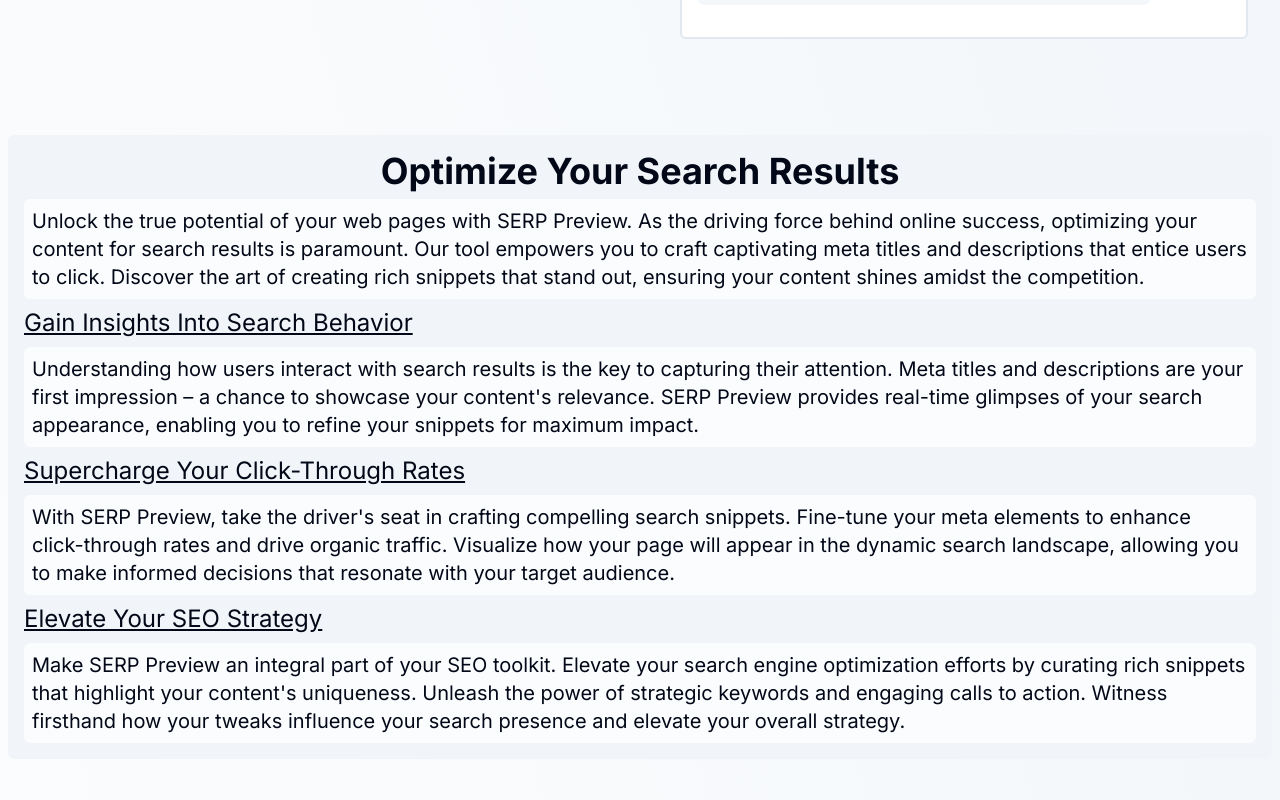
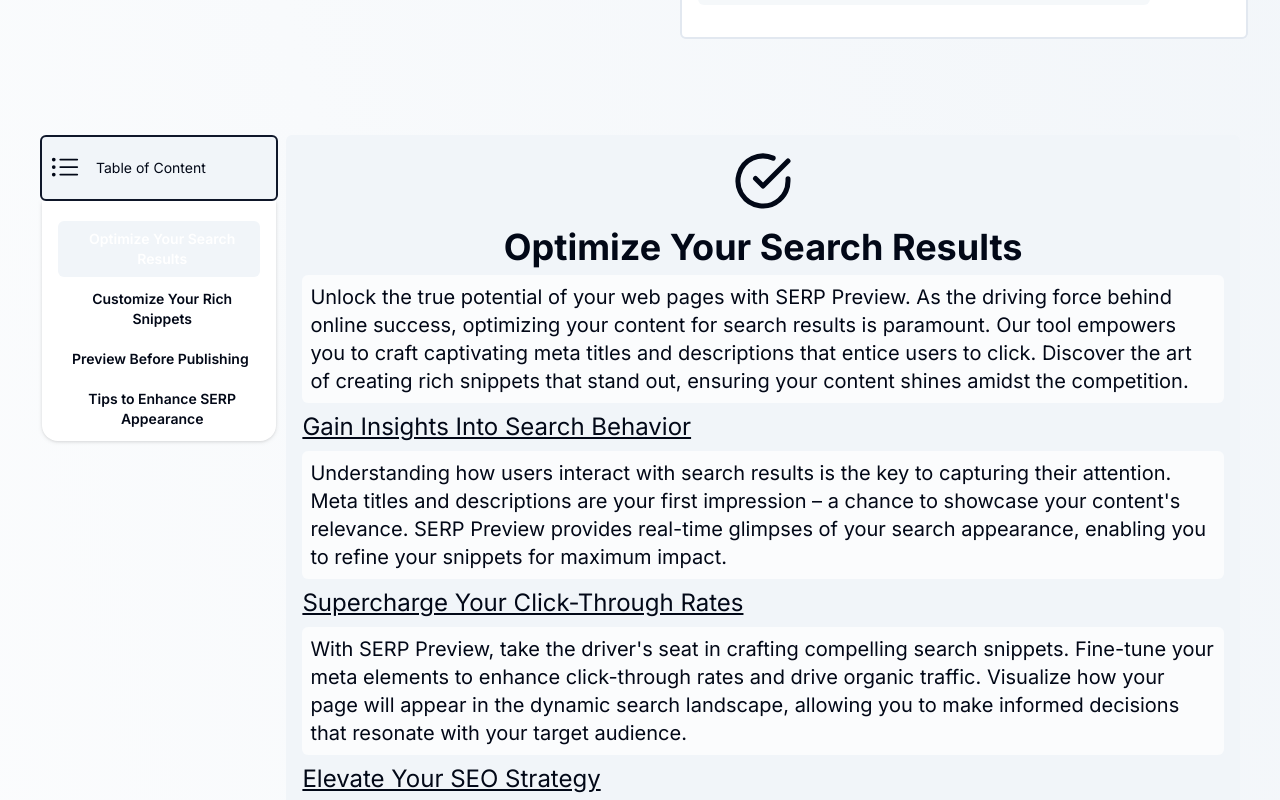
Before and after one commit to AlvaroUrena/serppreview, a Next.js app: page / in a window 1280 px wide. Shown: the part 1080-1880 px from the top of the page. Built offline with nearby package versions, Linux system fonts and the light colour scheme.

Commit message:
TOC added

```diff
--- a/src/app/page.tsx
+++ b/src/app/page.tsx
@@ -5,6 +5,14 @@ import { Separator } from '@/components/ui/separator'
 import { Tabs, TabsContent, TabsList, TabsTrigger } from '@/components/ui/tabs'
 import SiteContextProvider from '@/contexts/site-context'
 import { Metadata } from 'next'
+import {
+  CheckCircle,
+  ClipboardEdit,
+  MonitorCheck,
+  Lightbulb
+} from 'lucide-react'
+import TOC from '@/components/toc'
+import TOCContainer from '@/components/tocContainer'
 
 export const metadata: Metadata = {
   title: 'SERP Preview - SERP Snippet Preview Tool',
@@ -23,9 +31,9 @@ export default function Home() {
           </span>
         </h1>
         <Separator className='h-2 rounded-md' />
-        <h2 className='mt-2 text-center text-xl'>
+        <p className='mt-2 text-center text-xl'>
           Welcome to SERP Preview – Your Gateway to Enhanced Search Visibility
-        </h2>
+        </p>
       </section>
       <SiteContextProvider>
         <div className='mx-auto block max-w-[1450px] grid-cols-2 place-items-center items-start px-6 md:gap-8 lg:grid lg:gap-20'>
@@ -46,13 +54,15 @@ export default function Home() {
           <Preview />
         </div>
       </SiteContextProvider>
-      <section className='container mt-24 space-y-2 rounded-md bg-accent p-4'>
+      <TOCContainer>
+        <section className='container space-y-2 rounded-md bg-accent p-4'>
+          <CheckCircle size={60} className='mx-auto mb-4' />
           <h2 className='text-center text-4xl font-bold'>
             Optimize Your Search Results
           </h2>
           <p className='rounded-md bg-background/70 p-2 text-xl'>
-          Unlock the true potential of your web pages with SERP Preview. As the
-          driving force behind online success, optimizing your content for
+            Unlock the true potential of your web pages with SERP Preview. As
+            the driving force behind online success, optimizing your content for
             search results is paramount. Our tool empowers you to craft
             captivating meta titles and descriptions that entice users to click.
             Discover the art of creating rich snippets that stand out, ensuring
@@ -63,32 +73,33 @@ export default function Home() {
           </h3>
           <p className='rounded-md bg-background/70 p-2 text-xl'>
             Understanding how users interact with search results is the key to
-          capturing their attention. Meta titles and descriptions are your first
-          impression – a chance to showcase your content&apos;s relevance. SERP
-          Preview provides real-time glimpses of your search appearance,
-          enabling you to refine your snippets for maximum impact.
+            capturing their attention. Meta titles and descriptions are your
+            first impression – a chance to showcase your content&apos;s
+            relevance. SERP Preview provides real-time glimpses of your search
+            appearance, enabling you to refine your snippets for maximum impact.
           </p>
           <h3 className='text-2xl underline'>
             Supercharge Your Click-Through Rates
           </h3>
           <p className='rounded-md bg-background/70 p-2 text-xl'>
-          With SERP Preview, take the driver&apos;s seat in crafting compelling
-          search snippets. Fine-tune your meta elements to enhance click-through
-          rates and drive organic traffic. Visualize how your page will appear
-          in the dynamic search landscape, allowing you to make informed
-          decisions that resonate with your target audience.
+            With SERP Preview, take the driver&apos;s seat in crafting
+            compelling search snippets. Fine-tune your meta elements to enhance
+            click-through rates and drive organic traffic. Visualize how your
+            page will appear in the dynamic search landscape, allowing you to
+            make informed decisions that resonate with your target audience.
           </p>
           <h3 className='text-2xl underline'>Elevate Your SEO Strategy</h3>
           <p className='rounded-md bg-background/70 p-2 text-xl'>
             Make SERP Preview an integral part of your SEO toolkit. Elevate your
             search engine optimization efforts by curating rich snippets that
             highlight your content&apos;s uniqueness. Unleash the power of
-          strategic keywords and engaging calls to action. Witness firsthand how
-          your tweaks influence your search presence and elevate your overall
-          strategy.
+            strategic keywords and engaging calls to action. Witness firsthand
+            how your tweaks influence your search presence and elevate your
+            overall strategy.
           </p>
         </section>
         <section className='container mt-24 space-y-2 rounded-md bg-accent p-4'>
+          <ClipboardEdit size={60} className='mx-auto mb-4' />
           <h2 className='text-center text-4xl font-bold'>
             Customize Your Rich Snippets
           </h2>
@@ -99,8 +110,8 @@ export default function Home() {
             Unleash the Power of Rich Snippets
           </h3>
           <p className='rounded-md bg-background/70 p-2 text-xl'>
-          In the digital realm, first impressions matter, and rich snippets are
-          your secret weapon. SERP Preview empowers you to customize your
+            In the digital realm, first impressions matter, and rich snippets
+            are your secret weapon. SERP Preview empowers you to customize your
             snippets, enabling you to showcase your content&apos;s essence
             succinctly. Elevate your brand&apos;s visibility and resonate with
             your audience before they even click.
@@ -116,10 +127,10 @@ export default function Home() {
           <h3 className='text-2xl underline'>Stand Out in the Search Crowd</h3>
           <p className='rounded-md bg-background/70 p-2 text-xl'>
             In a sea of search results, differentiation is the key. With SERP
-          Preview, sculpt your rich snippets to stand out. Highlight your unique
-          selling points, whether it&apos;s stellar reviews, tantalizing
-          recipes, or comprehensive lists. Let your content shine, compelling
-          users to explore further.
+            Preview, sculpt your rich snippets to stand out. Highlight your
+            unique selling points, whether it&apos;s stellar reviews,
+            tantalizing recipes, or comprehensive lists. Let your content shine,
+            compelling users to explore further.
           </p>
           <h3 className='text-2xl underline'>
             Visualize Success Before Publishing
@@ -128,11 +139,12 @@ export default function Home() {
             Before you hit &quot;publish&quot; embark on a journey of foresight
             with SERP Preview. Witness how your rich snippets will appear in the
             search arena. Fine-tune and experiment until your snippet radiates
-          brilliance. Empower your content to seize attention and entice clicks,
-          all before it goes live.
+            brilliance. Empower your content to seize attention and entice
+            clicks, all before it goes live.
           </p>
         </section>
         <section className='container mt-24 space-y-2 rounded-md bg-accent p-4'>
+          <MonitorCheck size={60} className='mx-auto mb-4' />
           <h2 className='text-center text-4xl font-bold'>
             Preview Before Publishing
           </h2>
@@ -177,6 +189,7 @@ export default function Home() {
           </p>
         </section>
         <section className='container mt-24 space-y-2 rounded-md bg-accent p-4'>
+          <Lightbulb size={60} className='mx-auto mb-4' />
           <h2 className='text-center text-4xl font-bold'>
             Tips to Enhance SERP Appearance
           </h2>
@@ -198,29 +211,32 @@ export default function Home() {
           </h3>
           <p className='rounded-md bg-background/70 p-2 text-xl'>
             In the dance of search results, size matters. SERP Preview empowers
-          you to perfect your snippet lengths, ensuring they display flawlessly
-          across devices and screen sizes. Avoid truncation woes and maintain a
-          seamless, captivating presentation that beckons users to delve deeper.
+            you to perfect your snippet lengths, ensuring they display
+            flawlessly across devices and screen sizes. Avoid truncation woes
+            and maintain a seamless, captivating presentation that beckons users
+            to delve deeper.
           </p>
           <h3 className='text-2xl underline'>
             The Art of Captivating Calls to Action
           </h3>
           <p className='rounded-md bg-background/70 p-2 text-xl'>
-          Seize the moment with strategic calls to action. SERP Preview enables
-          you to infuse your rich snippets with compelling invitations that
-          entice users to engage. From exploring your products to diving into
-          your articles, tailor your calls to action to prompt meaningful
+            Seize the moment with strategic calls to action. SERP Preview
+            enables you to infuse your rich snippets with compelling invitations
+            that entice users to engage. From exploring your products to diving
+            into your articles, tailor your calls to action to prompt meaningful
             interactions that drive results.
           </p>
           <h3 className='text-2xl underline'>A Glimpse into Success</h3>
           <p className='rounded-md bg-background/70 p-2 text-xl'>
-          With SERP Preview as your compass, chart a course for search success.
-          Witness firsthand how each tweak enhances your search appearance.
-          Revel in the power of captivating meta elements, resonant keywords,
-          and strategic calls to action. As you take the reins of your search
-          destiny, savor the satisfaction of elevated engagement and clicks.
+            With SERP Preview as your compass, chart a course for search
+            success. Witness firsthand how each tweak enhances your search
+            appearance. Revel in the power of captivating meta elements,
+            resonant keywords, and strategic calls to action. As you take the
+            reins of your search destiny, savor the satisfaction of elevated
+            engagement and clicks.
           </p>
         </section>
+      </TOCContainer>
     </>
   )
 }
--- /dev/null
+++ b/src/components/toc.tsx
@@ -0,0 +1,148 @@
+'use client'
+
+import { useEffect, useRef, useState } from 'react'
+
+type TOSType = {
+  selector: string
+}
+
+//FIXME: When entering the page the TOC background is displayed for a few moments even if the isOpen property is false.
+
+export default function TOC({ selector }: TOSType) {
+  const [isOpen, setIsOpen] = useState(true)
+  const [currentHeadingID, setCurrentHeadingID] = useState<string | undefined>()
+
+  const listWrapperRef = useRef<HTMLDivElement>(null)
+
+  const wrapperRef = useRef<HTMLDivElement>(null)
+
+  useEffect(() => {
+    const handleWindowResize = () => {
+      setIsOpen(window.innerWidth > 768)
+    }
+
+    window.addEventListener('resize', handleWindowResize)
+    handleWindowResize()
+
+    return () => {
+      window.removeEventListener('resize', handleWindowResize)
+    }
+  }, [])
+
+  const [headings, setHeadings] = useState<HTMLHeadElement[]>([])
+  useEffect(() => {
+    const headingNodeList = document
+      .querySelector(selector)!
+      .querySelectorAll('h2') as NodeListOf<HTMLHeadElement>
+
+    if (headingNodeList.length) {
+      const headingArray = Array.from(headingNodeList)
+      headingArray.forEach(el => {
+        el.dataset.id = Math.round(Math.random() * 100000).toString()
+      })
+      setHeadings(headingArray)
+    }
+  }, [selector])
+
+  useEffect(() => {
+    const observer = new IntersectionObserver(
+      entries => {
+        entries.forEach(entry => {
+          // if (entry.intersectionRatio > 0.9) {
+          // console.log(entry.target.innerHTML, entry.intersectionRatio);
+          if (entry.isIntersecting && entry.intersectionRatio >= 1) {
+            setCurrentHeadingID((entry.target as HTMLHeadElement).dataset.id)
+          }
+        })
+      },
+      {
+        rootMargin: '0% 0% -60% 0%',
+        threshold: 1
+      }
+    )
+
+    if (headings.length) {
+      headings.forEach(s => {
+        observer.observe(s)
+      })
+    }
+
+    return () => {
+      return observer.disconnect()
+    }
+  }, [headings, headings.length])
+
+  useEffect(() => {
+    const element = listWrapperRef.current?.querySelector(
+      'button[data-id="' + currentHeadingID + '"]'
+    )
+
+    if (currentHeadingID && element) {
+      listWrapperRef.current?.scrollTo({
+        top: (element as HTMLElement).offsetTop,
+        behavior: 'smooth'
+      })
+    }
+  }, [currentHeadingID])
+
+  return (
+    <div
+      className='sticky top-20 z-50 h-fit border-2 border-b-2 border-primary bg-accent py-2 text-sm md:top-12 md:rounded-md'
+      ref={wrapperRef}
+    >
+      <div className='flex items-center gap-2'>
+        <button
+          onClick={() => setIsOpen(!isOpen)}
+          className='rounded-lg p-2 hover:bg-accent'
+        >
+          <svg
+            xmlns='http://www.w3.org/2000/svg'
+            width='30'
+            height='30'
+            fill='currentColor'
+            viewBox='0 0 16 16'
+          >
+            <path
+              fillRule='evenodd'
+              d='M5 11.5a.5.5 0 0 1 .5-.5h9a.5.5 0 0 1 0 1h-9a.5.5 0 0 1-.5-.5zm0-4a.5.5 0 0 1 .5-.5h9a.5.5 0 0 1 0 1h-9a.5.5 0 0 1-.5-.5zm0-4a.5.5 0 0 1 .5-.5h9a.5.5 0 0 1 0 1h-9a.5.5 0 0 1-.5-.5zm-3 1a1 1 0 1 0 0-2 1 1 0 0 0 0 2zm0 4a1 1 0 1 0 0-2 1 1 0 0 0 0 2zm0 4a1 1 0 1 0 0-2 1 1 0 0 0 0 2z'
+            />
+          </svg>
+        </button>
+        <span>Table of Content</span>
+      </div>
+      <div
+        className={`absolute inset-x-0 top-[103%] z-50 overflow-hidden rounded-b-2xl bg-background drop-shadow transition-[height] duration-200 ${
+          isOpen ? 'visible h-60' : 'invisible h-0'
+        }`}
+      >
+        <div className='h-full p-4' ref={listWrapperRef}>
+          {headings.map(heading => {
+            const tagLevel = heading.tagName.match(/(\d+)/)?.[0] || '1'
+            return (
+              <button
+                key={heading.dataset.id}
+                style={{ paddingLeft: +tagLevel * 7 + 'px' }}
+                className={`my-1 flex w-full rounded-md py-2  pr-2 font-semibold ${
+                  currentHeadingID === heading.dataset.id
+                    ? 'bg-accent text-white'
+                    : 'hover:bg-muted '
+                }`}
+                title={heading.innerHTML}
+                data-id={heading.dataset.id}
+                onClick={() => {
+                  window.scrollTo({
+                    top:
+                      heading.getBoundingClientRect().top + window.scrollY - 60,
+                    behavior: 'smooth'
+                  })
+                }}
+              >
+                {heading.innerHTML}
+              </button>
+            )
+          })}
+        </div>
+      </div>
+    </div>
+  )
+}
--- /dev/null
+++ b/src/components/tocContainer.tsx
@@ -0,0 +1,14 @@
+import TOC from './toc'
+
+export default function TOCContainer({
+  children
+}: {
+  children: React.ReactNode
+}) {
+  return (
+    <div className='container mt-24 grid-cols-[1fr,4fr] gap-2 md:grid'>
+      <TOC selector='#content' />
+      <div id='content'>{children}</div>
+    </div>
+  )
+}
```
Lines whose indentation alone changed are shown as unchanged.
